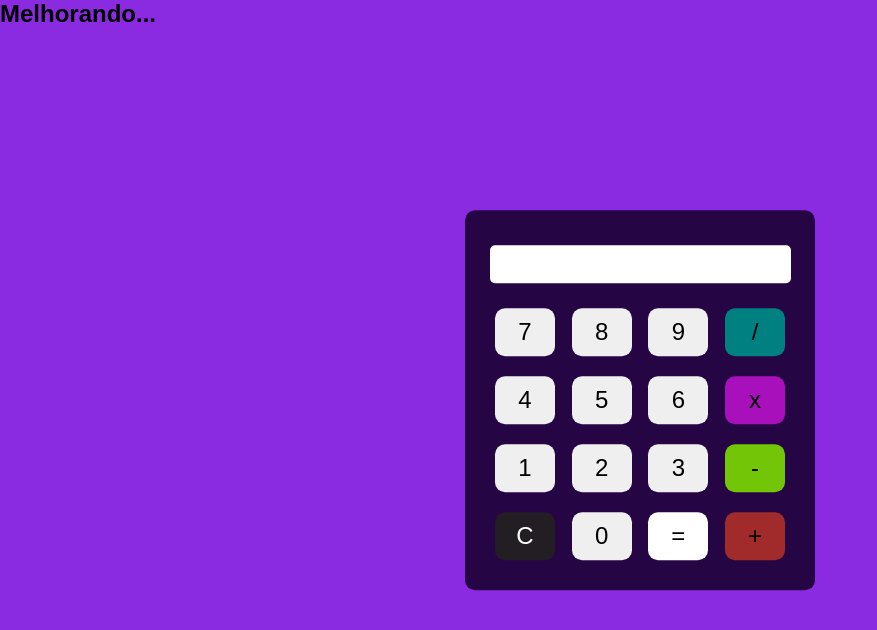
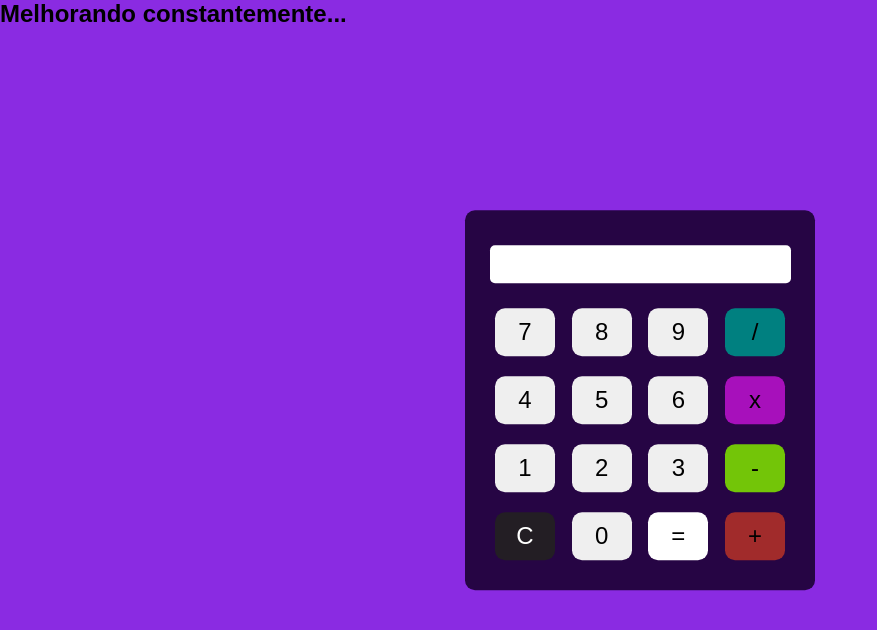
Before and after one commit to mateusesm/simple-calculator, a plain HTML site: page index.html in a window 1280 px wide. Shown: the whole page, without its empty margins (0-877 px from the left). Drawn offline with Linux system fonts and the light colour scheme.

Commit message:
Update index.html

```diff
--- a/index.html
+++ b/index.html
@@ -4,12 +4,12 @@
     <meta charset="UTF-8">
     <meta name="viewport" content="width=device-width, initial-scale=1.0">
     <link rel="stylesheet" href="css/calc.css">
-    <title>Calculadora Online</title>
+    <title>Simples Calculator</title>
 </head>
 <body>
     <main>
 
-        <h1>Melhorando...</h1>
+        <h1>Melhorando constantemente...</h1>
 
             <form name="calc">
 
```
